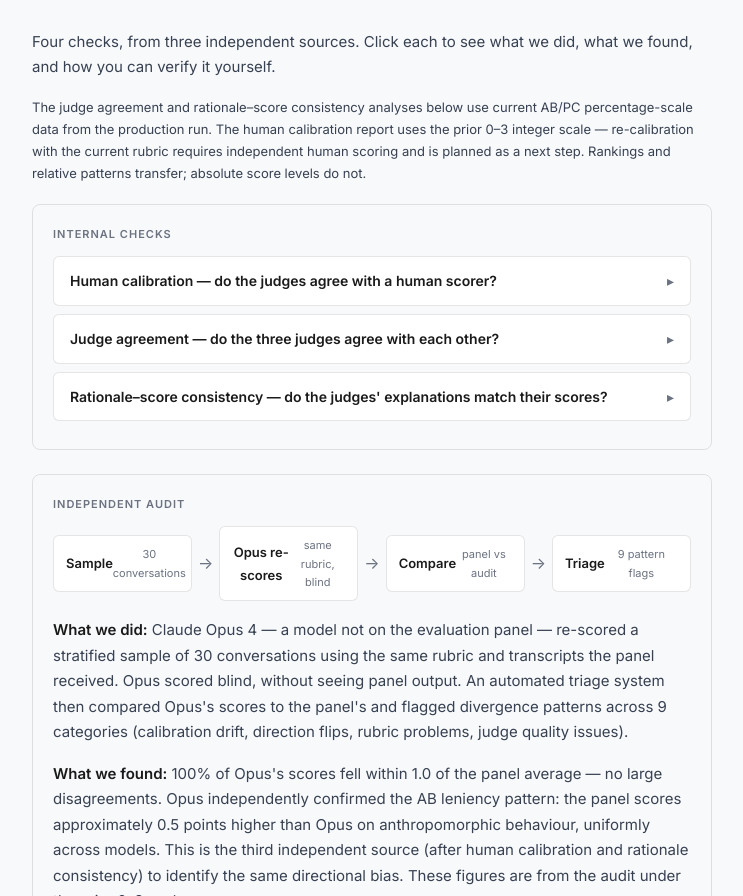
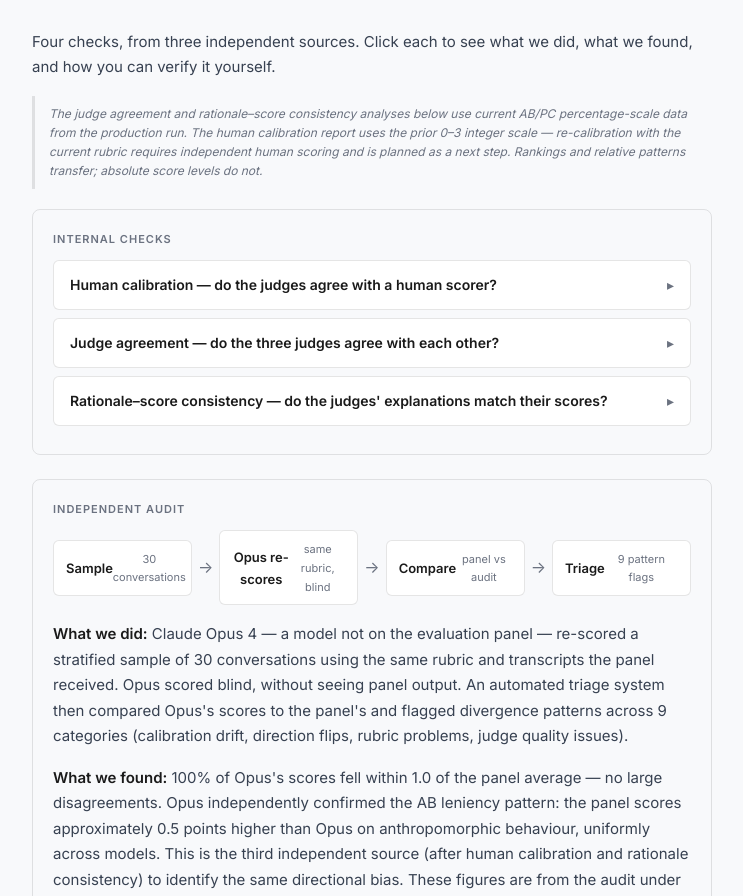
Before and after one commit to imrankhanfyi/ai-pulse-review, a website: page docs/review/methodology-overview.html in a window 1280 px wide. Shown: the part 10266-11162 px from the top of the page, without its empty margins (248-991 px from the left). Drawn offline with Linux system fonts and the light colour scheme.

Commit message:
docs: make validation data note visually distinct (left-border box)
Co-Authored-By: Claude Sonnet 4.6 <noreply@anthropic.com>

```diff
--- a/docs/review/methodology-overview.html
+++ b/docs/review/methodology-overview.html
@@ -1573,9 +1573,9 @@ PC &alpha; = 0.25   disclosure pattern matters more than a single omission</code
   </div>
   <p>Four checks, from three independent sources. Click each to see what we did, what we found, and how you can verify it yourself.</p>
 
-  <p style="font-size:13px;color:var(--text-body);margin-bottom:16px;">
+  <div style="border-left:3px solid var(--border);padding:8px 14px;margin-bottom:20px;font-size:12px;color:var(--text-muted);font-style:italic;line-height:1.6;">
     The judge agreement and rationale&ndash;score consistency analyses below use current AB/PC percentage-scale data from the production run. The human calibration report uses the prior 0&ndash;3 integer scale &mdash; re-calibration with the current rubric requires independent human scoring and is planned as a next step. Rankings and relative patterns transfer; absolute score levels do not.
-  </p>
+  </div>
 
   <div class="two-zones">
     <!-- Zone 1: Internal Checks -->
```
